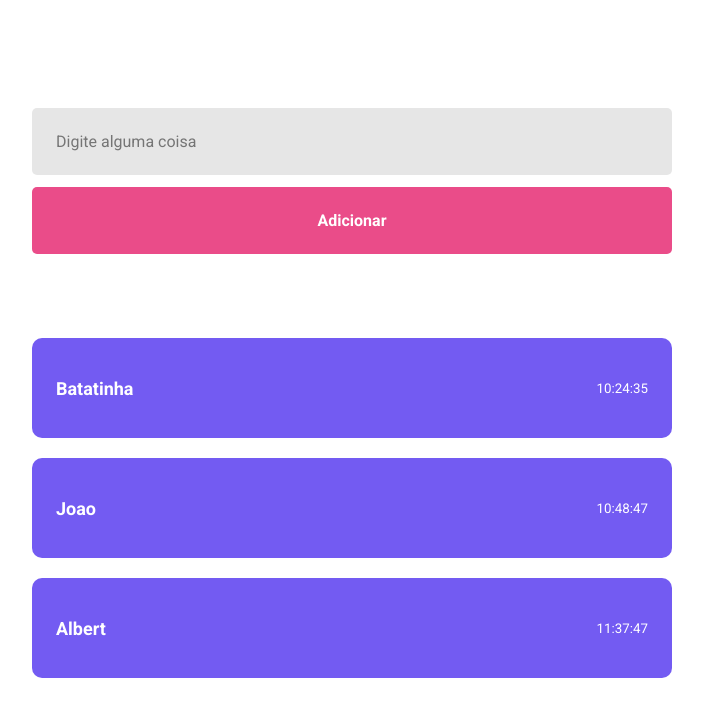
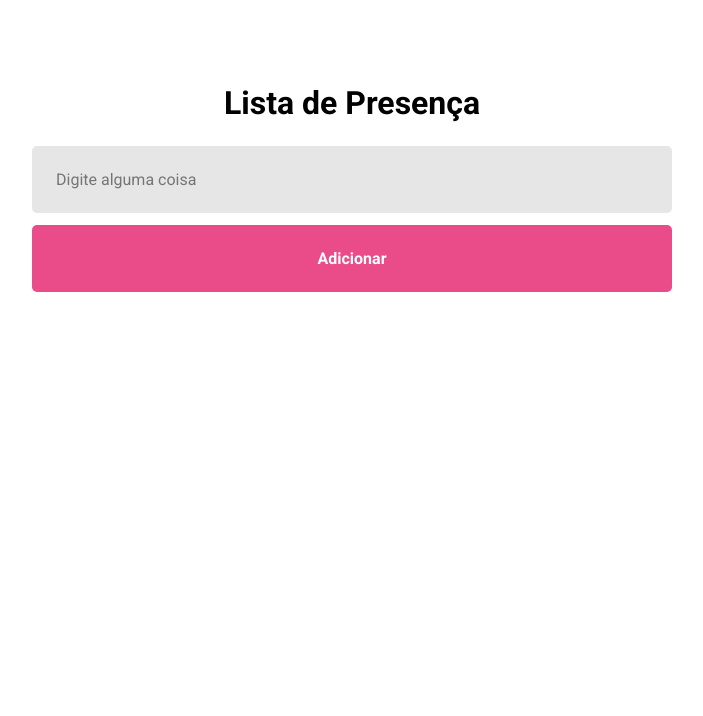
Before and after one commit to albertallan-rar/Ubuntu_Specialize_React, a React (Vite) app in the folder Ubuntu-React/: page / in a window 1280 px wide. Shown: the top 716 px of the page, without its empty margins (288-991 px from the left). Built offline with nearby package versions, Linux system fonts and the light colour scheme.

Commit message:
Imutabilidade

```diff
--- a/Ubuntu-React/src/pages/Home/Index.tsx
+++ b/Ubuntu-React/src/pages/Home/Index.tsx
@@ -4,23 +4,52 @@ import styles from './styles.module.css'
 
 import PresenceArea from '../../components/Presence_Card'
 
+interface Student{
+    name: string,
+    time: string,
+}
+
 function Home() {
 
-    const [studentName, setStudentName] = useState("")
+    const [studentName, setStudentName] = useState<string>("")
+    const [stundents, setStundents] = useState<Student[]>([])
+
+    const handleAddStudent= () => {
+
+        if(studentName.trim() === ''){
+            return;
+        }
+
+        const newStudent = {
+            name: studentName,
+            time: new Date().toLocaleDateString("pt-br",{
+                hour: '2-digit',
+                minute: '2-digit',
+                second: '2-digit',
+            })
+        };
+
+        setStundents((prevStudents) => [...prevStudents, newStudent])
+        setStudentName('')
+    }
 
     return (
     <div className={styles.container}>
-        <h1>{studentName}</h1>
+        <h1>Lista de Presença</h1>
         <input
         type='text'
         placeholder="Digite alguma coisa"
+        value={studentName}
         onChange={e => setStudentName(e.target.value)}
         />
-        <button type="button">Adicionar</button>
+        <button type="button" onClick={handleAddStudent}>Adicionar</button>
 
-        <PresenceArea name="Batatinha" time="10:24:35"/>
-        <PresenceArea name="Joao" time="10:48:47"/>
-        <PresenceArea name="Albert" time="11:37:47"/>
+        {
+            stundents.map((student,index) =>(<PresenceArea key={index} name={student.name} time={student.time}/>)
+           )
+
+        }
+
     </div>
 
     )
```
